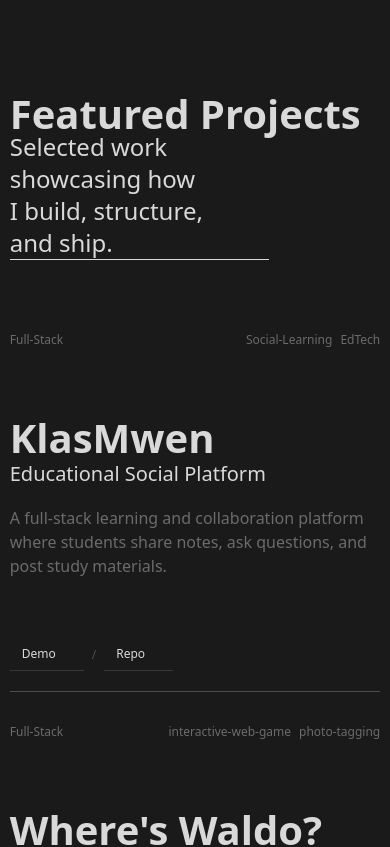
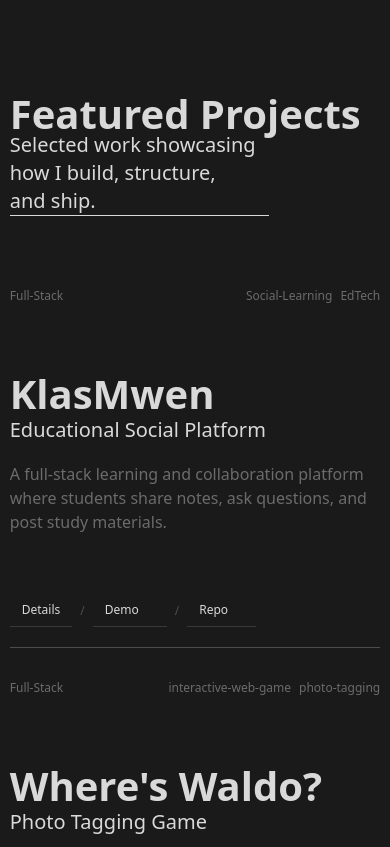
Before and after one commit to Pdave-dcn/portfolio, a Next.js app: page / in a window 390 px wide. Shown: the part 2020-2867 px from the top of the page. Built offline with nearby package versions, Linux system fonts and the light colour scheme.

Commit message:
feat(project-card): add mobile-only Details button for project navigation

```diff
--- a/app/layout.tsx
+++ b/app/layout.tsx
@@ -18,7 +18,7 @@ export default function RootLayout({
   children: React.ReactNode;
 }) {
   return (
-    <html lang="en" suppressHydrationWarning>
+    <html lang="en" data-scroll-behavior="smooth" suppressHydrationWarning>
       <body className={`${inter.variable} antialiased overflow-x-hidden`}>
         <ThemeProvider
           attribute="class"
--- a/components/sections/ProjectSection.tsx
+++ b/components/sections/ProjectSection.tsx
@@ -31,9 +31,9 @@ const ProjectSection = memo(() => {
       viewport={viewportOptionsProjectSection}
       className="flex flex-col gap-10"
     >
-      <motion.div variants={fadeUp} className="flex flex-col lg:gap-8">
+      <motion.div variants={fadeUp} className="flex flex-col lg:gap-6">
         <h2 className={cn(typography.heading)}>{PROJECT_SECTION_DATA.title}</h2>
-        <p className={cn(typography.tagline, "w-[70%]")}>
+        <p className={cn(typography.bodyLarge, "w-[70%] md:text-2xl")}>
           {PROJECT_SECTION_DATA.tagline}
         </p>
         <div className="w-[70%]">
--- a/components/ui/Project-card.tsx
+++ b/components/ui/Project-card.tsx
@@ -22,6 +22,11 @@ export const ProjectCard = memo(({ project, className }: ProjectCardProps) => {
   ];
 
   const handleCardClick = (e: React.MouseEvent) => {
+    // Only navigate on desktop (large screens)
+    if (window.innerWidth < 1024) {
+      return; // Do nothing on mobile/tablet
+    }
+
     // Don't navigate if clicking on a link
     if ((e.target as HTMLElement).closest("a")) {
       return;
@@ -113,6 +118,28 @@ export const ProjectCard = memo(({ project, className }: ProjectCardProps) => {
         {/* Project Links */}
         <nav aria-label={`Links for ${name}`}>
           <div className="flex gap-1 text-xs md:text-sm">
+            {/* See Details - Mobile/Tablet Only */}
+            <div className="flex items-center gap-1 lg:hidden">
+              <Link
+                href={`/${project.id}`}
+                className={cn(
+                  "group/link inline-flex items-center gap-1 py-2 px-3 font-medium",
+                  "border-b border-muted-foreground/30 md:border-muted-foreground/20"
+                )}
+                aria-label={`View details of ${name}`}
+                onClick={(e) => e.stopPropagation()}
+              >
+                <span>Details</span>
+              </Link>
+              <span
+                className="text-muted-foreground/50 mx-1 neon:text-accent/30"
+                aria-hidden="true"
+              >
+                /
+              </span>
+            </div>
+
+            {/* Demo & Repo Links */}
             {projectLinks.map((link, index) => (
               <div key={link.href} className="flex items-center gap-1">
                 <Link
```
